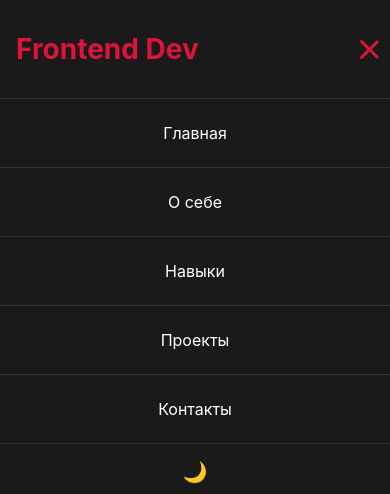
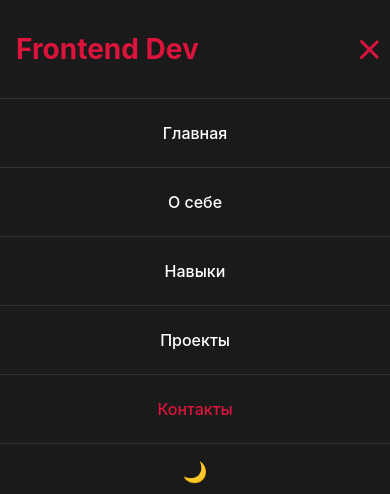
Before and after one commit to stanislav-sbone/Portfolio, a React (Vite) app: page /contacts in a window 390 px wide. Both pictures are taken after a click on the button 361 px from the left and 49 px from the top of the page. Shown: the top 494 px of the page. Built offline with nearby package versions, Linux system fonts and the light colour scheme; no server answers.

Commit message:
fix(header): highlight active page in burger menu

```diff
--- a/src/components/Header/Header.module.css
+++ b/src/components/Header/Header.module.css
@@ -57,7 +57,7 @@
   color: var(--accent-color);
 }
 
-.navLink.active {
+.active {
   color: var(--accent-color);
 }
 
@@ -133,6 +133,7 @@
 
 .burgerLink {
   padding: 1.5rem;
+  font-weight: 500;
   text-align: center;
   border-bottom: 1px solid var(--border-color);
 }
```
